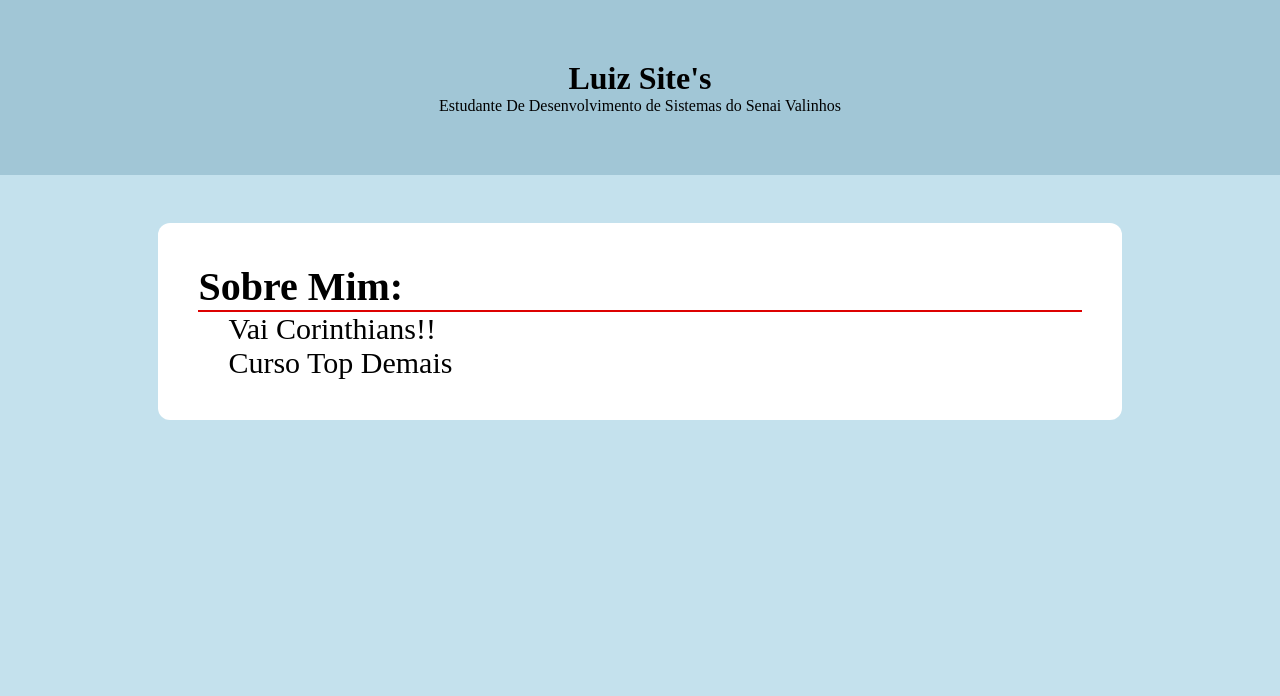
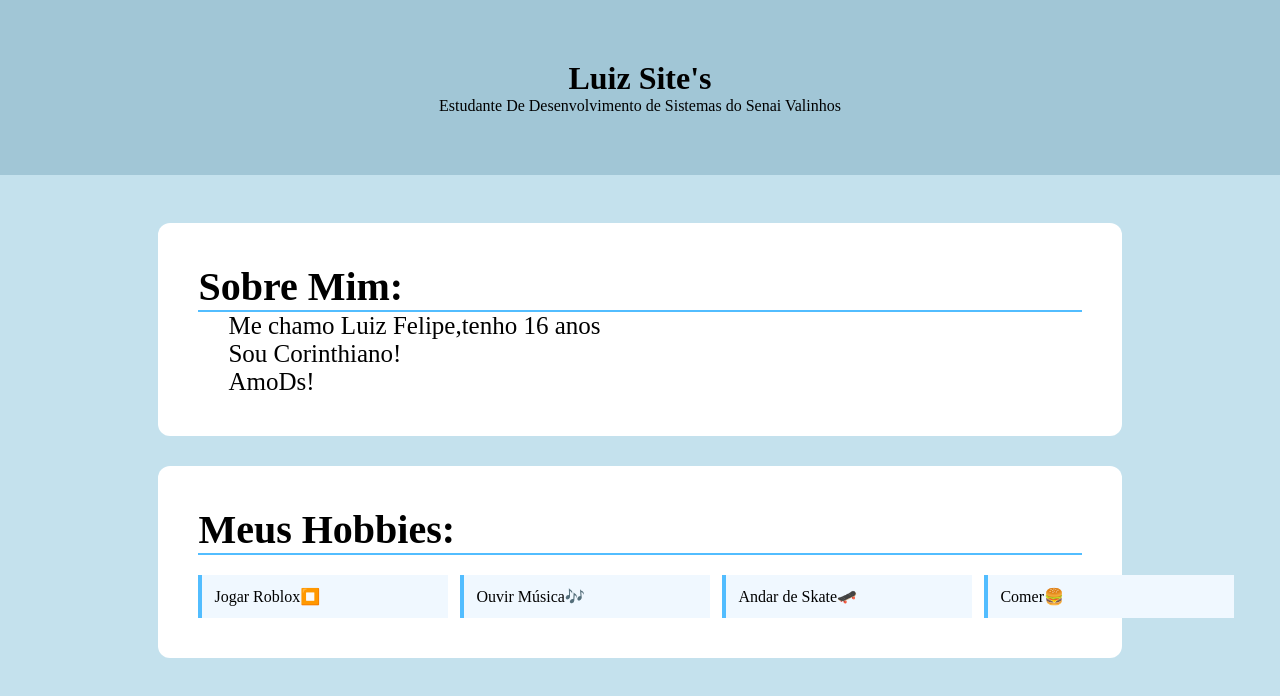
Before and after one commit to Lzin019/My-First-Site, a plain HTML site: page index.html in a window 1280 px wide. Drawn offline with Linux system fonts and the light colour scheme; a web font is replaced by a local one.

Commit message:
Finish Hobbies

```diff
--- a/assets/styles/index.css
+++ b/assets/styles/index.css
@@ -35,15 +35,54 @@ about-section {
     margin: 0 auto;
     padding: 40px;
     border-radius: 12px;
+    margin-bottom: 30px;
 }
 
 
 #titulo-sobre-mim {
     font-size: 40px;
-    border-bottom: 2px solid rgb(221, 1, 1);
+    border-bottom: 2px solid rgb(82, 189, 255);
 }
 
 .texto-sobre-mim {
-    font-size: 30px;
+    font-size: 25px;
     padding-left: 30px;
 }
+
+hobbies {
+    display: block;
+    background-color: rgb(255, 255, 255);
+    width: 80%;
+    margin: 0 auto;
+    padding: 40px;
+    border-radius: 12px;
+    margin-bottom: 30px;
+}
+
+ul {
+    list-style: none;
+    padding: 0;
+    display: flex;
+    gap: 12px;
+}
+
+li {
+    background-color: aliceblue;
+    padding: 12px;
+    border-left: 4px solid rgb(82, 189, 255);
+    font-size: 16px;
+    min-width: 250px;
+
+}
+
+li:hover {
+    background-color: rgb(159, 205, 238);
+    transform: translateX(5px);
+    transition: all 0.3s ease;
+}
+
+#titulo-hobbies {
+    font-size: 40px;
+    border-bottom: 2px solid rgb(82, 189, 255);
+    margin-bottom: 20px;
+}
--- a/index.html
+++ b/index.html
@@ -16,9 +16,20 @@
     <main>
     <about-section>
         <h3 id="titulo-sobre-mim">Sobre Mim: </h3>
-        <p class="texto-sobre-mim">Vai Corinthians!!</p>
-        <p class="texto-sobre-mim">Curso Top Demais</p>
+        <p class="texto-sobre-mim">Me chamo Luiz Felipe,tenho 16 anos</p>
+        <p class="texto-sobre-mim">Sou Corinthiano!</p>
+        <p class="texto-sobre-mim">AmoDs!</p>
     </about-section>
+
+    <hobbies>
+        <h3 id="titulo-hobbies">Meus Hobbies: </h3>
+        <ul>
+          <li>Jogar Roblox⏹️</li>
+          <li>Ouvir Música🎶</li>
+          <li>Andar de Skate🛹</li>
+          <li>Comer🍔</li>
+        </ul>
+    </hobbies>
     </main>
 </body>
 </html>
```
